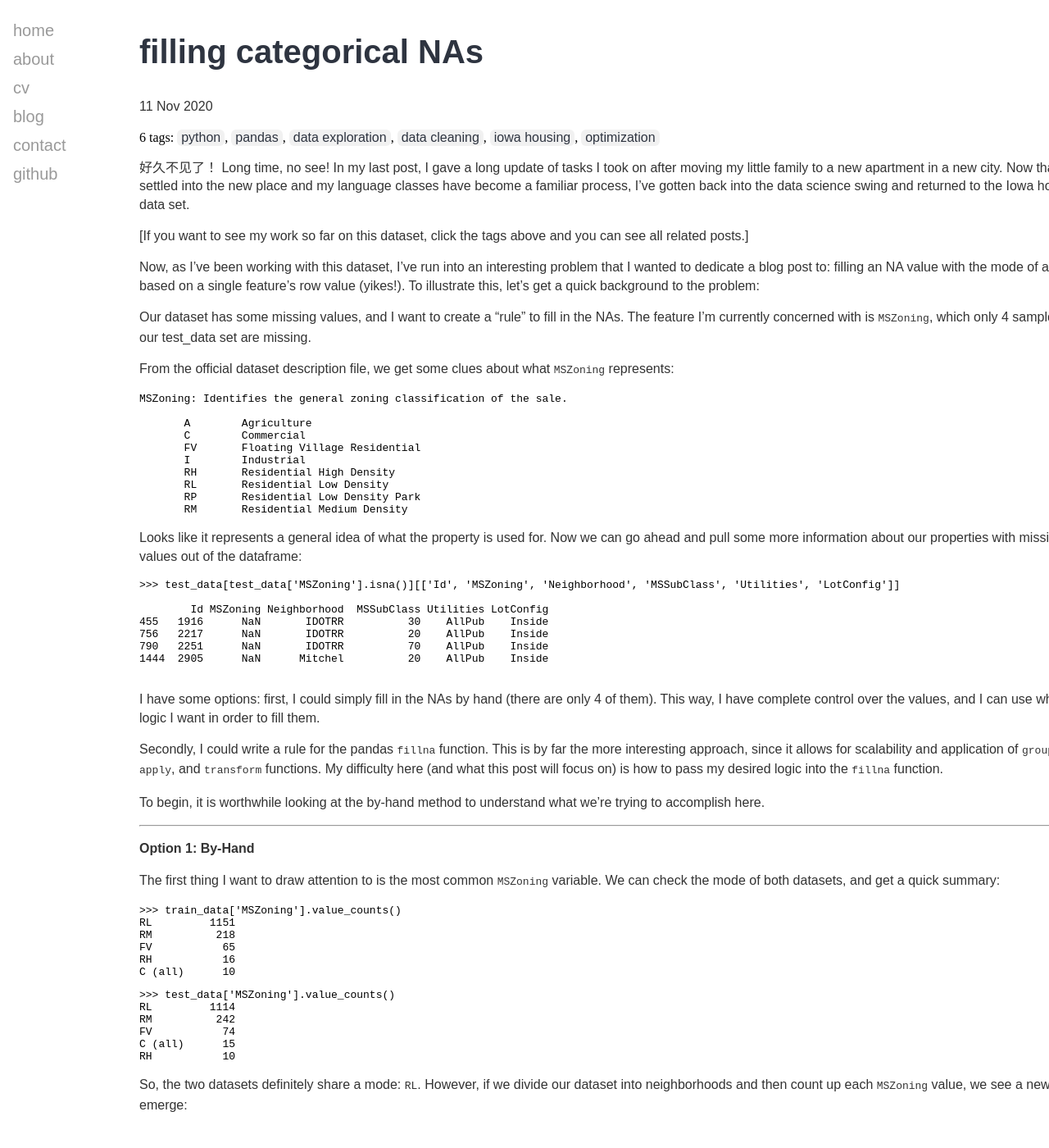
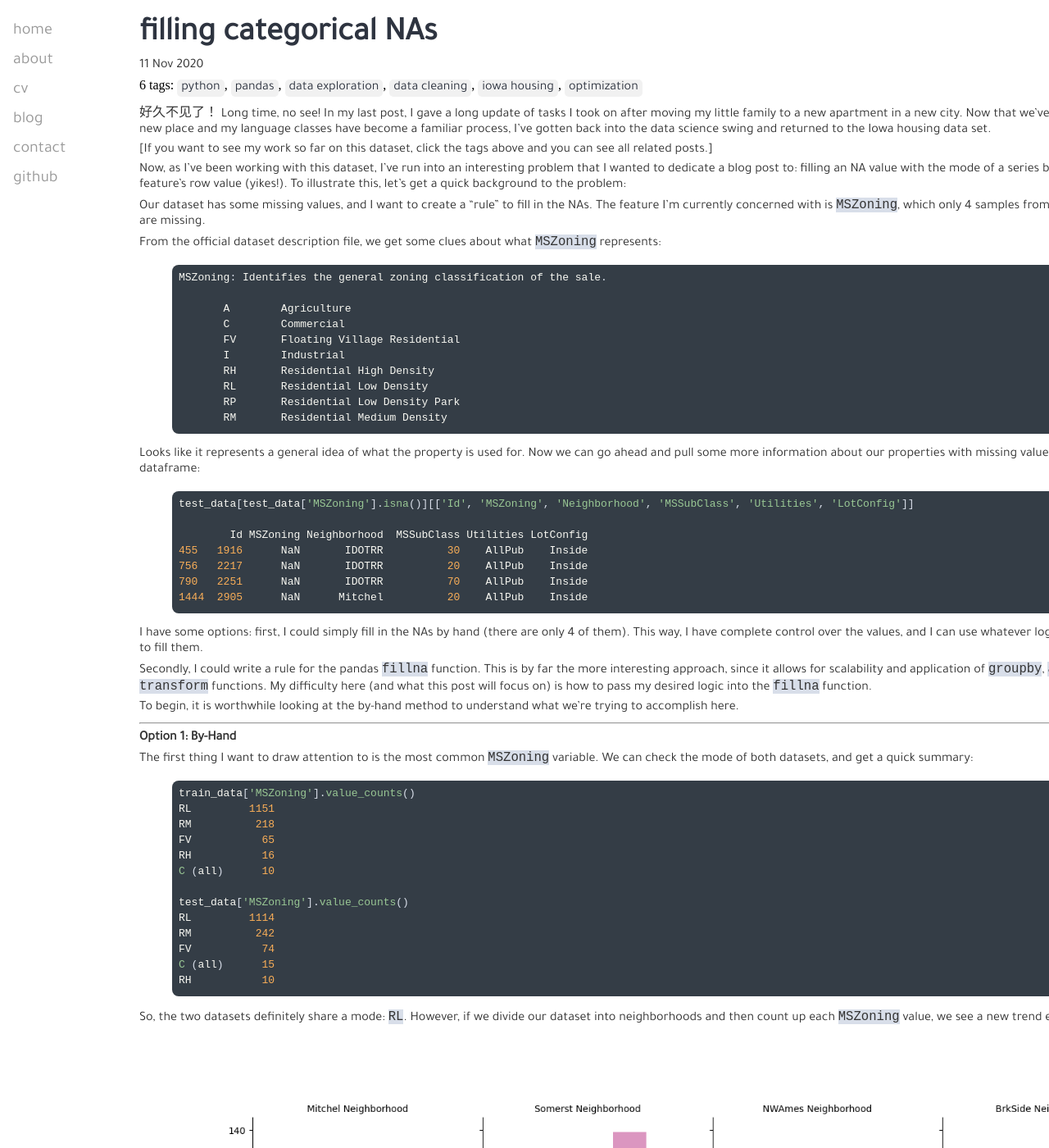
Before and after one commit to aimeecodes/aimee.codes, a Jekyll site: the page built from _posts/2020-11-11-filling-NA-values.md, in a window 1280 px wide and 1400 px high. Shown: the whole window at 82% size. Built offline with Jekyll 4.4.1, drawn with Linux system fonts in a browser that asks for light colours; some of the changed text lies outside the part shown.

Commit message:
added fonts to assets, changed code block formats, added new code css formatting

```diff
--- a/_posts/2020-11-11-filling-NA-values.md
+++ b/_posts/2020-11-11-filling-NA-values.md
@@ -15,7 +15,8 @@ Our dataset has some missing values, and I want to create a "rule" to fill in th
 
 From the official dataset description file, we get some clues about what <code>MSZoning</code> represents:
 
-<pre>MSZoning: Identifies the general zoning classification of the sale.
+{% highlight python %}
+MSZoning: Identifies the general zoning classification of the sale.
 
        A	Agriculture
        C	Commercial
@@ -24,11 +25,13 @@ From the official dataset description file, we get some clues about what <code>M
        RH	Residential High Density
        RL	Residential Low Density
        RP	Residential Low Density Park
-       RM	Residential Medium Density </pre>
+       RM	Residential Medium Density
+{% endhighlight %}
 
 Looks like it represents a general idea of what the property is used for. Now we can go ahead and pull some more information about our properties with missing values out of the dataframe:
 
-<pre>>>> test_data[test_data['MSZoning'].isna()][['Id', 'MSZoning', 'Neighborhood', 'MSSubClass', 'Utilities', 'LotConfig']]
+{% highlight python %}
+test_data[test_data['MSZoning'].isna()][['Id', 'MSZoning', 'Neighborhood', 'MSSubClass', 'Utilities', 'LotConfig']]
 
         Id MSZoning Neighborhood  MSSubClass Utilities LotConfig
 455   1916      NaN       IDOTRR          30    AllPub    Inside
@@ -36,7 +39,7 @@ Looks like it represents a general idea of what the property is used for. Now we
 790   2251      NaN       IDOTRR          70    AllPub    Inside
 1444  2905      NaN      Mitchel          20    AllPub    Inside
 
-</pre>
+{% endhighlight %}
 
 I have some options: first, I could simply fill in the NAs by hand (there are only 4 of them). This way, I have complete control over the values, and I can use whatever logic I want in order to fill them.
 
@@ -50,19 +53,21 @@ ___
 
 The first thing I want to draw attention to is the most common <code>MSZoning</code> variable. We can check the mode of both datasets, and get a quick summary:
 
-<pre>>>> train_data['MSZoning'].value_counts()
+{% highlight python %}
+train_data['MSZoning'].value_counts()
 RL         1151
 RM          218
 FV           65
 RH           16
-C (all)      10</pre>
+C (all)      10
 
-<pre>>>> test_data['MSZoning'].value_counts()
+test_data['MSZoning'].value_counts()
 RL         1114
 RM          242
 FV           74
 C (all)      15
-RH           10</pre>
+RH           10
+{% endhighlight %}
 
 So, the two datasets definitely share a mode: <code>RL</code>. However, if we divide our dataset into neighborhoods and then count up each <code>MSZoning</code> value, we see a new trend emerge:
 
@@ -80,10 +85,12 @@ The easiest thing is to hand-fill the NAs based on the *mode* of the subset of t
 
 Thus, for the 3 properties without <code>MSZoning</code> in IDOTRR, we will replace the NA with 'RM', and the property in Mitchel will be replaced with 'RL'.
 
-<pre>>>> test_data.at[455, 'MSZoning'] = 'RM'
->>> test_data.at[756, 'MSZoning'] = 'RM'
->>> test_data.at[790, 'MSZoning'] = 'RM'
->>> test_data.at[1444, 'MSZoning'] = 'RL'</pre>
+{% highlight python %}
+test_data.at[455, 'MSZoning'] = 'RM'
+test_data.at[756, 'MSZoning'] = 'RM'
+test_data.at[790, 'MSZoning'] = 'RM'
+test_data.at[1444, 'MSZoning'] = 'RL'
+{% endhighlight %}
 
 Again, note here that I had to find the indices and access each value by hand. This is fine for a small number of fixes, but I need a way to automate this process so I can reuse the logical structure in a larger setting!
 
@@ -95,18 +102,19 @@ My general idea here is to pass the same kind of hand-checked logic to the <code
 
 While researching how I could attempt this, I found <a href="https://stackoverflow.com/a/51117932">this</a> answer on stackoverflow; this gave me some great insight into using the pandas function <code>groupby</code>, and how I could adapt it to my problem. First, let's see what groupby does if I decide I want to group <code>train_data</code> by *Neighborhood*, and then see the *mean* SalePrice, followed by the *standard deviation* of our SalePrice feature:
 
-<pre># initialize the Series as a DataFrame column
->>> neigh_saleprice_sum = pd.DataFrame(grouped['SalePrice'].mean())
+{% highlight python %}
+# initialize the Series as a DataFrame column
+neigh_saleprice_sum = pd.DataFrame(grouped['SalePrice'].mean())
 
 # add standard deviation as column to dataframe
->>> neigh_saleprice_sum['StdDev'] = grouped['SalePrice'].std()
+neigh_saleprice_sum['StdDev'] = grouped['SalePrice'].std()
 
 # round columns to 2 decimal places
->>> neigh_saleprice_sum['MeanSalePrice'] = pd.Series([round(val,2) for val in neigh_saleprice_sum['MeanSalePrice']], index = neigh_saleprice_sum.index)
+neigh_saleprice_sum['MeanSalePrice'] = pd.Series([round(val,2) for val in neigh_saleprice_sum['MeanSalePrice']], index = neigh_saleprice_sum.index)
 
->>> neigh_saleprice_sum['StdDev'] = pd.Series([round(val,2) for val in neigh_saleprice_sum['StdDev']], index = neigh_saleprice_sum.index)
+neigh_saleprice_sum['StdDev'] = pd.Series([round(val,2) for val in neigh_saleprice_sum['StdDev']], index = neigh_saleprice_sum.index)
 
->>> neigh_saleprice_sum
+neigh_saleprice_sum
 
               MeanSalePrice     StdDev
 Neighborhood
@@ -134,7 +142,8 @@ SawyerW           186555.80   55652.00
 Somerst           225379.84   56177.56
 StoneBr           310499.00  112969.68
 Timber            242247.45   64845.65
-Veenker           238772.73   72369.32</pre>
+Veenker           238772.73   72369.32
+{% endhighlight %}
 
 Awesome - we created a customized summary of SalePrice for each Neighborhood. We could do this kind of summary for any numerical feature in our dataset, grouped specifically by a selected categorical feature.
 
@@ -142,14 +151,17 @@ Now, if we wanted to, we could initialize a SalePrice variable in our test_data
 
 One issue is that there isn't a <code>.mode()</code> we can use at the end of our statement - this groupby function only works with numerical summaries, like mean, variance, or median. So we need to find a work around, since our data is categorical and we're assigning it based on the Neighborhood's mode.
 
-<pre>>>> grouped['SalePrice'].mode()
-AttributeError: 'SeriesGroupBy' object has no attribute 'mode'</pre>
+{% highlight python %}
+grouped['SalePrice'].mode()
+AttributeError: 'SeriesGroupBy' object has no attribute 'mode'
+{% endhighlight %}
 
 Thankfully, I found <a href="https://stackoverflow.com/a/59127538">another</a> potential answer. This one introduced the idea of bringing <code>transform</code>, <code>agg</code>, and <code>apply</code> into the mix. A great primer for understanding how these function works can be found <a href="https://pbpython.com/pandas_transform.html">here</a>.
 
 I found that when I used <code>transform</code>, it had the same limitations as earlier - I couldn't use it on categorical variables immediately. However, I found when I used <code>agg</code>, I was able to get some great results! Below, we're going to find the most common value for <code>MSZoning</code> sorted by <code>Neighborhood</code>.
 
-<pre>>>> merge_data.groupby('Neighborhood')['MSZoning'].agg(pd.Series.mode)
+{% highlight python %}
+merge_data.groupby('Neighborhood')['MSZoning'].agg(pd.Series.mode)
 Neighborhood
 Blmngtn    RL
 Blueste    RM
@@ -175,7 +187,8 @@ SawyerW    RL
 Somerst    FV
 StoneBr    RL
 Timber     RL
-Veenker    RL</pre>
+Veenker    RL
+{% endhighlight %}
 
 This is a great sign - it's returning the most common value of <code>MSZoning</code> for each <code>Neighborhood</code>! As we saw earlier, the most common <code>MSZoning</code> value for the <code>Neighborhood</code> of 'Somerset' is indeed <code>FV</code>. Now that we have something that works, I want to walk through my logic before we jump into writing the code that works.
 
@@ -185,15 +198,18 @@ Instead, we're going to use the pandas <code>fillna</code> function, which shoul
 
 The function <code>fillna</code> can take a function, which will execute when an NA passes in. Let's take a look at the code below:
 
-<pre>for ds in (test_data, train_data, merge_data):
-	ds['MSZoning'] = ds['MSZoning'].fillna(ds.groupby('Neighborhood')['MSZoning'].transform(lambda x: x.mode().iloc[0]))</pre>
+{% highlight python %}
+for ds in (test_data, train_data, merge_data):
+	ds['MSZoning'] = ds['MSZoning'].fillna(ds.groupby('Neighborhood')['MSZoning'].transform(lambda x: x.mode().iloc[0]))
+{% endhighlight %}
 
 Here, you'll notice I have three datasets: these are my training samples which I'll train my model on; testing samples which I'll use to test the accuracy of my model; and a merged dataset of my test and training data, minus our target variable (<code>SalePrice</code>), which I'm using to fill in and summarize the data.
 
 As well, you'll notice I passed in a lambda function: here, I'm asking it to assign the mode of the <code>MSZoning</code> feature, grouped by <code>Neighborhood</code>. After this code runs, we can check to see if any NAs remain in our data sets, and check the assigned variables at our indices:
 
-<pre># check to make sure no more NAs exist for this variable
->>> for ds in (test_data, train_data, merge_data):
+{% highlight python %}
+# check to make sure no more NAs exist for this variable
+for ds in (test_data, train_data, merge_data):
 	print(ds[ds['MSZoning'].isna()])
 
 Empty DataFrame
@@ -202,21 +218,23 @@ Empty DataFrame
 
 Empty DataFrame
 
-</pre>
+{% endhighlight %}
 
 So far, so good - let's see what the values are at our previously NA locations:
 
-<pre>>>> test_data.at[455, 'MSZoning']
+{% highlight python %}
+test_data.at[455, 'MSZoning']
 'RM'
 
->>> test_data.at[756, 'MSZoning']
+test_data.at[756, 'MSZoning']
 'RM'
 
->>> test_data.at[790, 'MSZoning']
+test_data.at[790, 'MSZoning']
 'RM'
 
->>> test_data.at[1444, 'MSZoning']
-'RL'</pre>
+test_data.at[1444, 'MSZoning']
+'RL'
+{% endhighlight %}
 
 Great, it works exactly like it ought to! You can find my full cleaning script posted on my <a href="https://github.com/aimosjo/aimee.codes/blob/main/assets/code/iowaprerun.py">github</a>.
 
--- a/css/main.css
+++ b/css/main.css
@@ -1,3 +1,30 @@
+@import 'mariana.css';
+
+@font-face {
+  font-family: "Open Sans";
+  src: url(../assets/fonts/OpenSans-Regular.woff2);
+}
+
+@font-face {
+  font-family: "Fira Code";
+  src: url(../assets/fonts/FiraCode-Regular.woff2);
+}
+
+@font-face {
+  font-family: "Iosevka";
+  src: url(../assets/fonts/Iosevka-Regular.woff2);
+}
+
+@font-face {
+  font-family: "Tajawal";
+  src: url(../assets/fonts/Tajawal-Regular.ttf);
+}
+
+@font-face {
+  font-family: "Noto Sans";
+  src: url(../assets/fonts/NotoSansSC-Regular.otf);
+}
+
 /* The sidebar menu */
 .sidenav {
   height: 100%; /* Full-height: remove this if you want "auto" height */
@@ -14,7 +41,7 @@
 /* The navigation menu links */
 .sidenav a {
   padding: 6px 8px 6px 16px;
-  font-family:Arial, Helvetica, sans-serif;
+  font-family: 'Tajawal', sans-serif;
   text-decoration: none;
   font-size: 20px;
   color: ##2E3440;
@@ -33,7 +60,7 @@
 .main {
   margin-left: 170px; /* Width of sidebar + 10px */
   padding: 10px 10px;
-  font-family:Arial, Helvetica, sans-serif;
+  font-family:'Tajawal', sans-serif;
 }
 
 /* On smaller screens, where height is less than 450px, change the style of the sidebar (less padding and a smaller font size) */
@@ -71,7 +98,7 @@ body {
 }*/
 
 nav ul, footer ul {
-    font-family: Arial, Helvetica, sans-serif;
+    font-family: 'Tajawal', sans-serif;
     list-style: none;
     font-weight: bold;
 }
@@ -83,69 +110,75 @@ nav ul li {
 a {
     text-decoration: none;
     color: #999;
-    font-family:Arial, Helvetica, sans-serif;
+    font-family:'Tajawal', sans-serif;
 }
 
 a:hover {
     text-decoration: underline;
     color: #;
-    font-family:Arial, Helvetica, sans-serif;
+    font-family:'Tajawal', sans-serif;
+}
+
+h1, h2, h3, h4, h5 {
+  margin-top:10px;
+  margin-bottom: 5px;
 }
 
 h1 {
     font-size: 3em;
-    font-family:Arial, Helvetica, sans-serif;
+    font-family:'Tajawal', sans-serif;
     color: #2E3440;
 }
 
 h2 {
     font-size: 2.5em;
-    font-family:Arial, Helvetica, sans-serif;
+    font-family:'Tajawal', sans-serif;
     color: #2E3440;
 }
 
 h3 {
     font-size: 2em;
-    font-family:Arial, Helvetica, sans-serif;
+    font-family:'Tajawal', sans-serif;
     color: #2E3440;
 }
 
 h4 {
     font-size: 1.5em;
-    font-family:Arial, Helvetica, sans-serif;
+    font-family:'Tajawal', sans-serif;
     color: #2E3440;
 }
 
 h5 {
     font-size: 1em;
-    font-family:Arial, Helvetica, sans-serif;
+    font-family:'Tajawal', sans-serif;
     color: #2E3440;
 }
 
 p {
-    font-family:Arial, Helvetica, sans-serif;
-    font-size: 12;
-    line-height: 1.4em;
+    font-family:'Tajawal', sans-serif;
+    font-size: 1em;
+    margin-top:5px;
+    margin-bottom: 5px;
     color: #333;
 }
 
 ul {
-    font-family:Arial, Helvetica, sans-serif;
-    font-size: 12;
+    font-family:'Tajawal', sans-serif;
+    font-size: 1em;
     line-height: 1.4em;
     color: #333;
     list-style-type: "→ ";
 }
 
 ol li {
-    font-family:Arial, Helvetica, sans-serif;
+    font-family:'Tajawal', sans-serif;
     font-size: 1em;
     line-height: 1.4em;
     color: #333;
 }
 
 ul li {
-    font-family:Arial, Helvetica, sans-serif;
+    font-family:'Tajawal', sans-serif;
     font-size: 1em;
     line-height: 1.4em;
     color: #333;
@@ -157,25 +190,29 @@ footer {
 }
 
 ul.posts {
-    font-family:Arial, Helvetica, sans-serif;
+    font-family:'Tajawal', sans-serif;
     margin: 20px auto 40px;
     font-size: 1em;
 }
 
 ul.posts li {
-    font-family:Arial, Helvetica, sans-serif;
+    font-family:'Tajawal', sans-serif;
     list-style: none;
 }
 
 #tags a:link, #tags a:visited {
-  font-family:Arial, Helvetica, sans-serif;
+  font-family:'Tajawal', sans-serif;
   background-color: #f1f1f1;
   color: #2E3440;
   padding: 1px 5px;
   text-align: center;
   text-decoration: none;
   display: inline-block;
-  border-radius: 6px;
+  border-radius: 5px;
+}
+
+#tags a:hover {
+  background: #F9AE58;
 }
 
 .table-wrapper {
@@ -184,5 +221,23 @@ ul.posts li {
 }
 
 div.tags {
-  font-family:Arial, Helvetica, sans-serif;
+  font-family:'Tajawal', sans-serif;
 }
+
+pre {
+  font-family: 'Tajawal', monospace;
+  background: #343D46;
+  color: #D8DEE9;
+  padding: 0.5rem;
+  border-radius: 8px;
+}
+
+p code {
+  background: #D8DEE9;
+  font-family: monospace;
+  font-size: 1.2em;
+}
+
+p zw {
+  font-family: "Noto Sans"
+}
--- /dev/null
+++ b/css/mariana.css
@@ -0,0 +1,65 @@
+.highlight pre { background-color: #343D46; }
+.highlight .hll { background-color: #343D46; }
+.highlight .c { color: #A6ACB9 } /* Comment */
+.highlight .err { color: #EC5F66; background-color: #343D46 } /* Error */
+.highlight .k { color: #C695C6 } /* Keyword */
+.highlight .l { color: #F9AE58 } /* Literal */
+.highlight .n { color: #f8f8f2 } /* Name UNCHANGED */
+.highlight .o { color: #D8DEE9 } /* Operator */
+.highlight .p { color: #D8DEE9 } /* Punctuation */
+.highlight .cm { color: #A6ACB9 } /* Comment.Multiline */
+.highlight .cp { color: #A6ACB9 } /* Comment.Preproc */
+.highlight .c1 { color: #A6ACB9 } /* Comment.Single */
+.highlight .cs { color: #A6ACB9 } /* Comment.Special */
+.highlight .ge { font-style: italic } /* Generic.Emph */
+.highlight .gs { font-weight: bold } /* Generic.Strong */
+.highlight .kc { color: #C695C6 } /* Keyword.Constant */
+.highlight .kd { color: #C695C6 } /* Keyword.Declaration */
+.highlight .kn { color: #D8DEE9 } /* Keyword.Namespace */
+.highlight .kp { color: #C695C6 } /* Keyword.Pseudo */
+.highlight .kr { color: #C695C6 } /* Keyword.Reserved */
+.highlight .kt { color: #C695C6 } /* Keyword.Type */
+.highlight .ld { color: #99C794 } /* Literal.Date */
+.highlight .m { color: #F9AE58 } /* Literal.Number */
+.highlight .s { color: #99C794 } /* Literal.String */
+.highlight .na { color: #99C794 } /* Name.Attribute */
+.highlight .nb { color: #f8f8f2 } /* Name.Builtin */
+.highlight .nc { color: #99C794 } /* Name.Class */
+.highlight .no { color: #C695C6 } /* Name.Constant */
+.highlight .nd { color: #99C794 } /* Name.Decorator */
+.highlight .ni { color: #f8f8f2 } /* Name.Entity */
+.highlight .ne { color: #99C794 } /* Name.Exception */
+.highlight .nf { color: #99C794 } /* Name.Function */
+.highlight .nl { color: #f8f8f2 } /* Name.Label */
+.highlight .nn { color: #f8f8f2 } /* Name.Namespace */
+.highlight .nx { color: #99C794 } /* Name.Other */
+.highlight .py { color: #f8f8f2 } /* Name.Property */
+.highlight .nt { color: #D8DEE9 } /* Name.Tag */
+.highlight .nv { color: #f8f8f2 } /* Name.Variable */
+.highlight .ow { color: #D8DEE9 } /* Operator.Word */
+.highlight .w { color: #f8f8f2 } /* Text.Whitespace */
+.highlight .mf { color: #F9AE58 } /* Literal.Number.Float */
+.highlight .mh { color: #F9AE58 } /* Literal.Number.Hex */
+.highlight .mi { color: #F9AE58 } /* Literal.Number.Integer */
+.highlight .mo { color: #F9AE58 } /* Literal.Number.Oct */
+.highlight .sb { color: #99C794 } /* Literal.String.Backtick */
+.highlight .sc { color: #99C794 } /* Literal.String.Char */
+.highlight .sd { color: #99C794 } /* Literal.String.Doc */
+.highlight .s2 { color: #99C794 } /* Literal.String.Double */
+.highlight .se { color: #F9AE58 } /* Literal.String.Escape */
+.highlight .sh { color: #99C794 } /* Literal.String.Heredoc */
+.highlight .si { color: #99C794 } /* Literal.String.Interpol */
+.highlight .sx { color: #99C794 } /* Literal.String.Other */
+.highlight .sr { color: #99C794 } /* Literal.String.Regex */
+.highlight .s1 { color: #99C794 } /* Literal.String.Single */
+.highlight .ss { color: #99C794 } /* Literal.String.Symbol */
+.highlight .bp { color: #f8f8f2 } /* Name.Builtin.Pseudo */
+.highlight .vc { color: #f8f8f2 } /* Name.Variable.Class */
+.highlight .vg { color: #f8f8f2 } /* Name.Variable.Global */
+.highlight .vi { color: #f8f8f2 } /* Name.Variable.Instance */
+.highlight .il { color: #F9AE58 } /* Literal.Number.Integer.Long */
+
+.highlight .gh { } /* Generic Heading & Diff Header */
+.highlight .gu { color: #A6ACB9; } /* Generic.Subheading & Diff Unified/Comment? */
+.highlight .gd { color: #D8DEE9; } /* Generic.Deleted & Diff Deleted */
+.highlight .gi { color: #99C794; } /* Generic.Inserted & Diff Inserted */
--- a/index.html
+++ b/index.html
@@ -3,6 +3,8 @@ layout: default
 title: aimee johnston
 ---
 <div class="blurb">
-    <h2> hi there, I'm aimee!</h2>
-	<p>I'm best known for bringing baked goods to any event, and getting excited about using my computer in wild and new ways. You can read more about me <a href="/about">here</a>, and read about things I'm currently hamster wheel spinning about <a href="/blog">here</a>.</p>
+    <h1>aimee johnston, data analyst</h1>
+	<p>I'm best known for bringing baked goods to any event, and getting excited about using my computer in wild and exciting new ways.</p>
+
+	<p>You can read more about me <a href="/about">here</a>, and read about projects I'm currently working on <a href="/blog">here</a>.</p>
 </div><!-- /.blurb -->
```
Also changed, not shown: _posts/2020-07-25-first-kaggle-competition.md (+2 -2 lines), about/index.html (+4 -4 lines), assets/fonts/FiraCode-Regular.woff2 (added), assets/fonts/Iosevka-Regular.woff2 (added), assets/fonts/OpenSans-Regular.woff2 (added), assets/fonts/Tajawal-Regular.ttf (added), assets/images/LotFrontageLotAreaLotConfig.png (added), assets/images/yLotFrontagexLotAreabyLotConfig.png (added), 1 other file.
